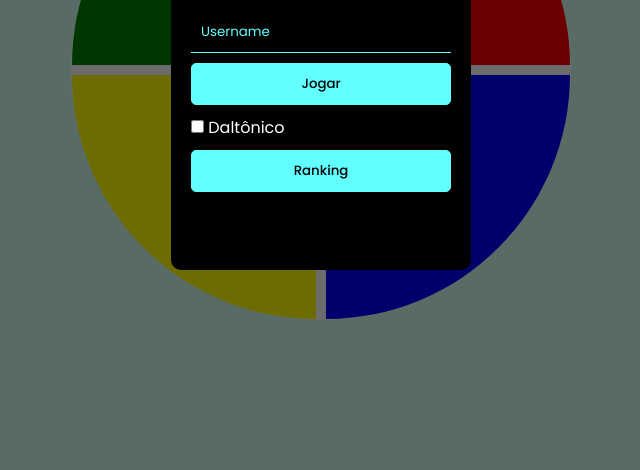
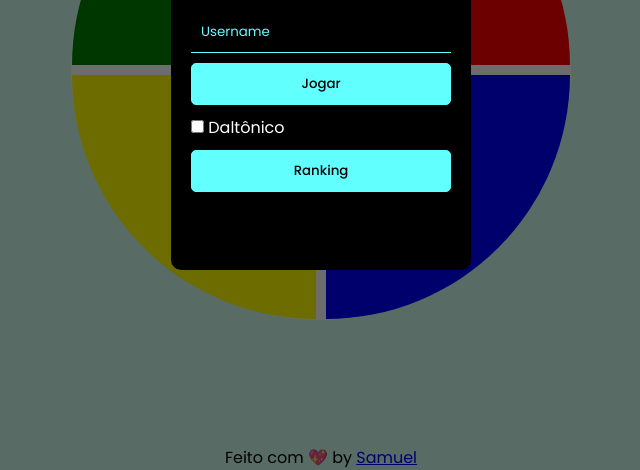
Before and after one commit to SamuelLivS/jogo-genius-dio, a plain HTML site: page index.html in a window 1280 px wide. Shown: the part 330-800 px from the top of the page, without its empty margins (319-959 px from the left). Drawn offline with Linux system fonts and the light colour scheme.

Commit message:
Editing README, and adding a footer

```diff
--- a/index.html
+++ b/index.html
@@ -53,7 +53,7 @@
             </section>
         </section>
     </section>
-
+    <footer><p>Feito com &#128150 by <a href="https://www.linkedin.com/in/samulivramento/">Samuel</a></p></footer>
 
     <script src="./script.js"></script>
 </body>
--- a/style.css
+++ b/style.css
@@ -143,6 +143,14 @@ button:hover{
     opacity: 0.7;
 }
 
+footer{
+    text-align: center;
+    margin-top: -25px;
+}
+
+footer p a {
+    color: blue;
+}
 
 @media (max-width:550px) {
     .genius {
```
Also changed, not shown: 1 other file.
